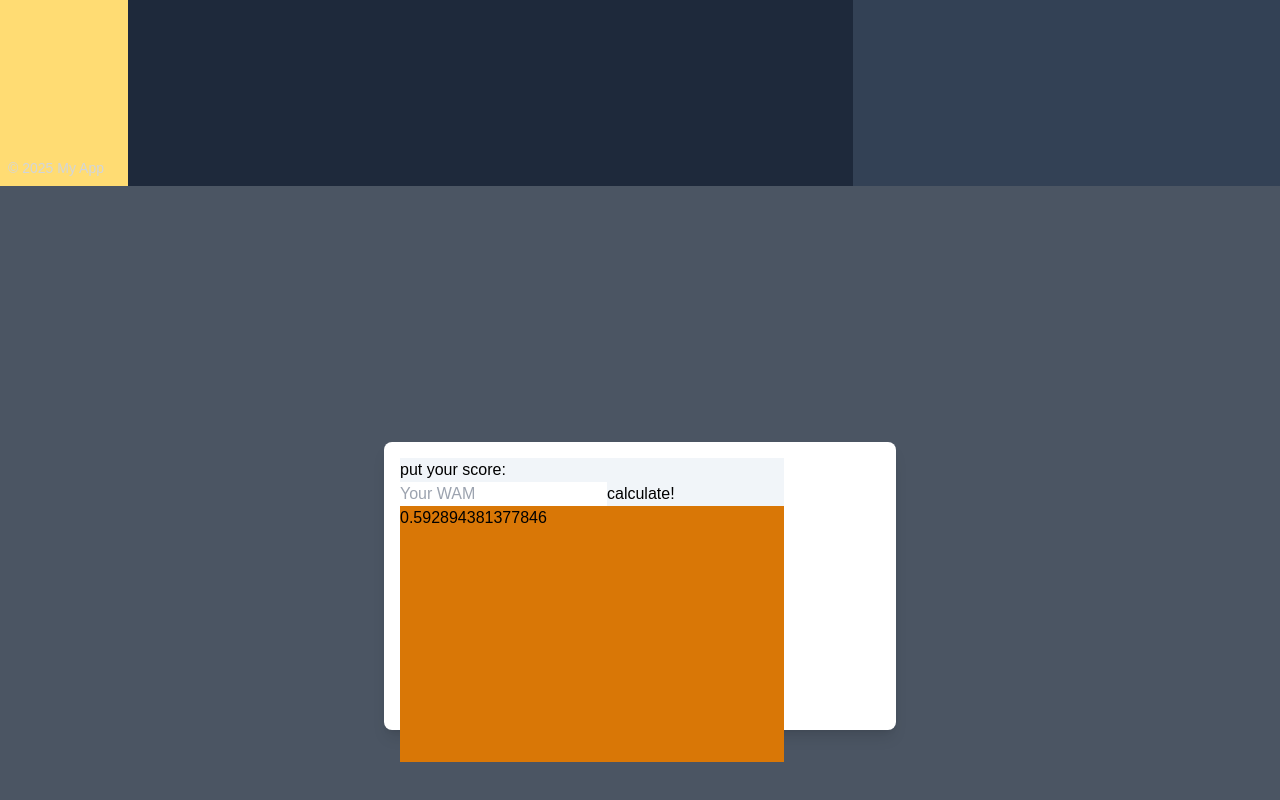
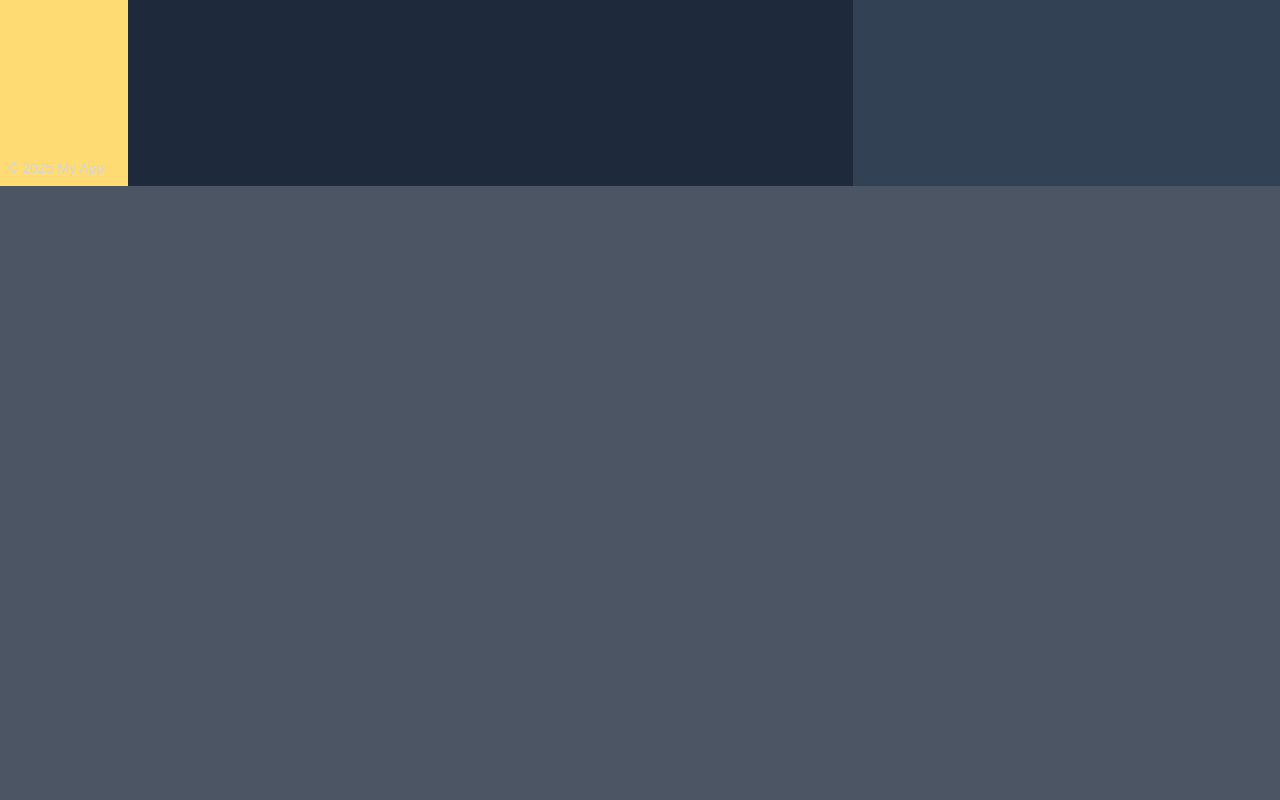
Before and after one commit to yun-sik-kim/snl_project, a Next.js app: page / in a window 1280 px wide. Shown: the part 614-1414 px from the top of the page. Built offline with nearby package versions, Linux system fonts and the light colour scheme.

Commit message:
Disable page -> <Calculator>

```diff
--- a/src/app/page.tsx
+++ b/src/app/page.tsx
@@ -12,9 +12,9 @@
 
       {/* Page 2 - Fixed Layout */}
       <div className="relative w-full h-screen bg-gray-600 flex justify-center items-center">
-        <div className="w-full max-w-lg p-4 bg-white rounded-lg shadow-lg">
+        {/* <div className="w-full max-w-lg p-4 bg-white rounded-lg shadow-lg">
           <Calculator />
-        </div>
+        </div> */}
       </div>
     </div>
   );
```
